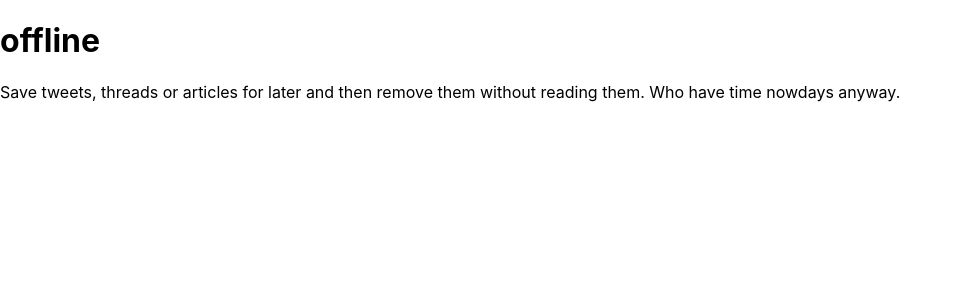
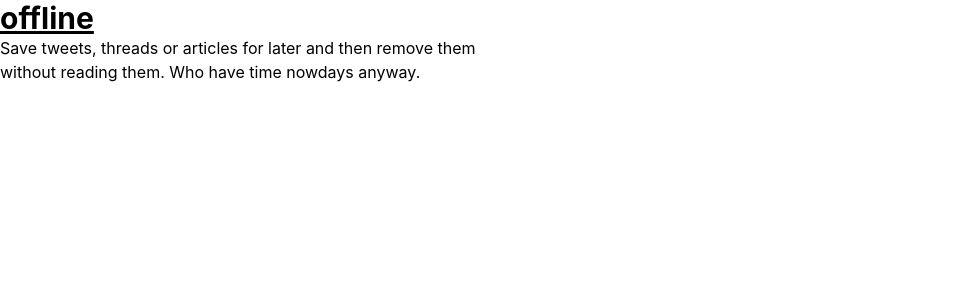
Before and after one commit to simecek-m/offline-web, a React (Create React App) app: page / in a window 1280 px wide. Shown: the top 300 px of the page, without its empty margins (0-962 px from the left). Built offline with nearby package versions, Linux system fonts and the light colour scheme.

Commit message:
add Tailwind CSS UI package

```diff
--- a/package.json
+++ b/package.json
@@ -34,5 +34,10 @@
       "last 1 firefox version",
       "last 1 safari version"
     ]
+  },
+  "devDependencies": {
+    "autoprefixer": "^10.4.7",
+    "postcss": "^8.4.13",
+    "tailwindcss": "^3.0.24"
   }
 }
--- /dev/null
+++ b/postcss.config.js
@@ -0,0 +1,6 @@
+module.exports = {
+  plugins: {
+    tailwindcss: {},
+    autoprefixer: {},
+  },
+}
--- a/src/index.css
+++ b/src/index.css
@@ -1,3 +1,7 @@
+@tailwind base;
+@tailwind components;
+@tailwind utilities;
+
 body {
   margin: 0;
   font-family: -apple-system, BlinkMacSystemFont, 'Segoe UI', 'Roboto', 'Oxygen',
--- a/src/page/Home.js
+++ b/src/page/Home.js
@@ -1,8 +1,8 @@
 export default function Home() {
   return (
-    <div className="App">
-      <h1>offline</h1>
-      <p>Save tweets, threads or articles for later and then remove them without reading them. Who have time nowdays anyway.</p>
-    </div>
+    <>
+      <h1 className="text-3xl font-bold underline">offline</h1>
+      <p className="w-2/3 max-w-lg">Save tweets, threads or articles for later and then remove them without reading them. Who have time nowdays anyway.</p>
+    </>
   )
 }
--- /dev/null
+++ b/tailwind.config.js
@@ -0,0 +1,9 @@
+module.exports = {
+  content: [
+    "./src/**/*.{js,jsx,ts,tsx}",
+  ],
+  theme: {
+    extend: {},
+  },
+  plugins: [],
+}
```
Also changed, not shown: 1 other file (tests, documents, lock files or other folders).
